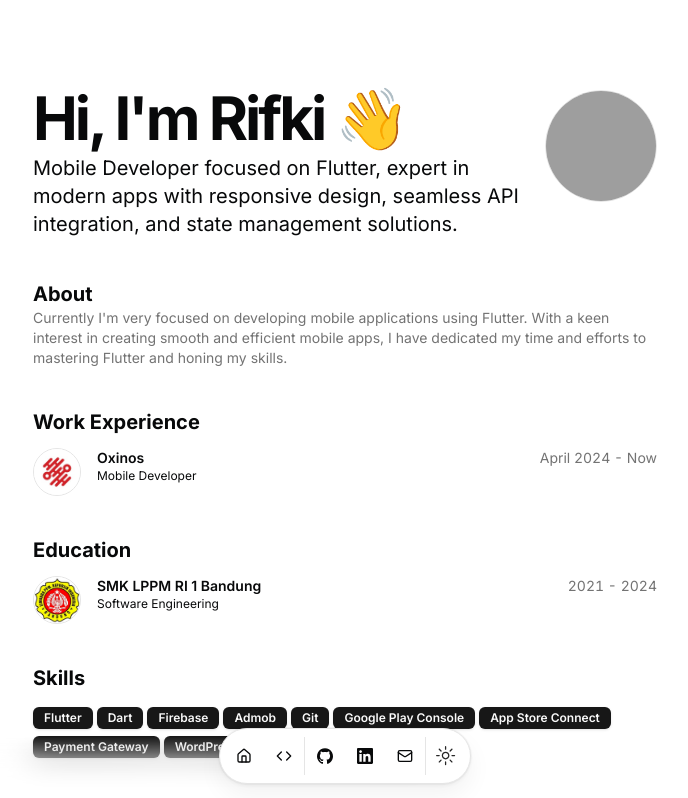
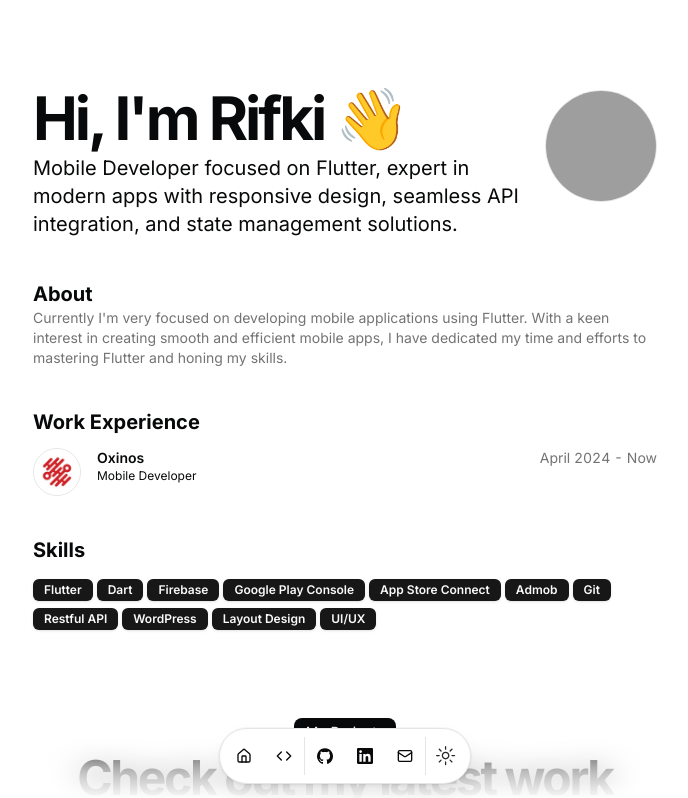
Before and after one commit to rifkygnwanz/portofolio, a Next.js app: page / in a window 1280 px wide. Shown: the top 798 px of the page, without its empty margins (295-983 px from the left). Built offline with nearby package versions, Linux system fonts and the light colour scheme; grey boxes are pictures that could not be loaded.

Commit message:
feat: initialize portfolio project with personal data and main landing page

```diff
--- a/src/app/page.tsx
+++ b/src/app/page.tsx
@@ -74,12 +74,13 @@ export default function Page() {
           ))}
         </div>
       </section>
+      {DATA.education && DATA.education.length > 0 && (
         <section id="education">
           <div className="flex min-h-0 flex-col gap-y-3">
             <BlurFade delay={BLUR_FADE_DELAY * 7}>
               <h2 className="text-xl font-bold">Education</h2>
             </BlurFade>
-          {DATA.education.map((education, id) => (
+            {(DATA.education as unknown as any[]).map((education, id) => (
               <BlurFade
                 key={education.school}
                 delay={BLUR_FADE_DELAY * 8 + id * 0.05}
@@ -97,6 +98,7 @@ export default function Page() {
             ))}
           </div>
         </section>
+      )}
       <section id="skills">
         <div className="flex min-h-0 flex-col gap-y-3">
           <BlurFade delay={BLUR_FADE_DELAY * 9}>
--- a/src/data/resume.tsx
+++ b/src/data/resume.tsx
@@ -16,11 +16,11 @@ export const DATA = {
     "Flutter",
     "Dart",
     "Firebase",
+    "Google Play Console",
+    "App Store Connect",
     "Admob",
     "Git",
-    "Google Play Console",
-    "App Store Connect",
-    "Payment Gateway",
+    "Restful API",
     "WordPress",
     "Layout Design",
     "UI/UX",
@@ -75,16 +75,27 @@ export const DATA = {
       // description:
       //   "Contributed to the development of a mobile application project focused on creating customizable features for users. Responsibilities included debugging and resolving issues in the Flutter codebase to enhance app stability. Collaborated using the Gitflow workflow to ensure structured code management and smooth feature integration. Additionally, optimized app performance to improve responsiveness, efficiency, and user experience.",
     },
+    // {
+    //   company: "Badan Pengembangan dan Pembinaan Bahasa",
+    //   href: "https://badanbahasa.kemendikdasmen.go.id/",
+    //   badges: [],
+    //   location: "Hybrid",
+    //   title: "Layout Design",
+    //   logoUrl: "/badanbahasa.png",
+    //   start: "April 2024",
+    //   end: "Now",
+    //   description: "",
+    // },
   ],
   education: [
-    {
-      school: "SMK LPPM RI 1 Bandung",
-      href: "https://smklppmribdg.sch.id/",
-      degree: "Software Engineering",
-      logoUrl: "/lppmri.jpg",
-      start: "2021",
-      end: "2024",
-    },
+    // {
+    //     school: "SMK LPPM RI 1 Bandung",
+    //     href: "https://smklppmribdg.sch.id/",
+    //     degree: "Software Engineering",
+    //     logoUrl: "/lppmri.jpg",
+    //     start: "2021",
+    //     end: "2024",
+    //   },
   ],
   projects: [
     {
```
Lines whose indentation alone changed are shown as unchanged.
